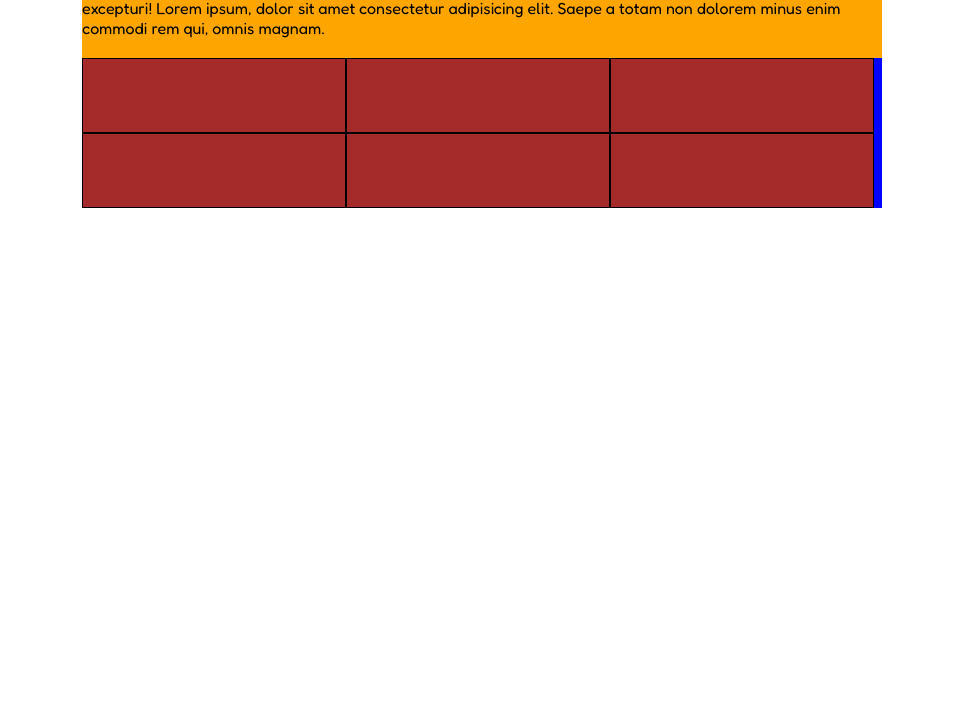
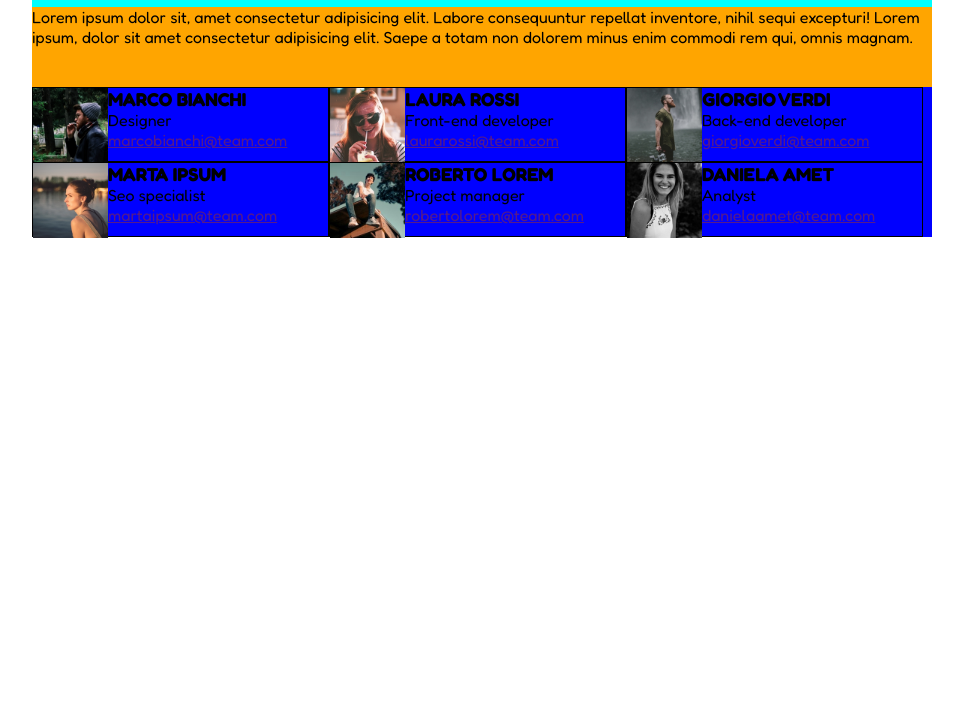
Before and after one commit to soniagaber/html-css-float-cards, a plain HTML site: page index.html in a window 1280 px wide. Shown: the part 92-800 px from the top of the page, without its empty margins (158-1121 px from the left). Drawn offline with Linux system fonts and the light colour scheme.

Commit message:
messo contenuto nelle varie card

```diff
--- a/css/style.css
+++ b/css/style.css
@@ -6,13 +6,15 @@
     font-family: 'Fredoka', sans-serif;
 }
 
-#container{width: 800px;
+#container{width: 900px;
 margin:0 auto;
 background-color: blue;}
 
 header{
-    height: 70px;
+    text-align: center;
     background-color: aqua;
+    padding: 30px 0;
+    color: #DF4787;
 }
 
 section:first-of-type{
@@ -21,7 +23,7 @@
 }
 
 .card{
-    background-color: brown;
+    background-color: rgba(red, green, blue, 0.5);
     height: 75px;
     width: 33%;
     border: 1px solid black;
@@ -34,3 +36,6 @@
     display: block;
     clear: both;
 }
+
+img{height: 75px;
+float: left;}
--- a/index.html
+++ b/index.html
@@ -7,7 +7,7 @@
     <title>Floating cards</title>
     <link rel="preconnect" href="https://fonts.googleapis.com">
 <link rel="preconnect" href="https://fonts.gstatic.com" crossorigin>
-<link href="https://fonts.googleapis.com/css2?family=Fredoka:wght@300;400;500;600&display=swap" rel="stylesheet">
+<link href="https://fonts.googleapis.com/css2?family=Fredoka:wght@300;400;500;600;700&display=swap" rel="stylesheet">
     <link rel="stylesheet" href="css/style.css">
 </head>
 <body>
@@ -20,12 +20,42 @@
                 Lorem ipsum dolor sit, amet consectetur adipisicing elit. Labore consequuntur repellat inventore, nihil sequi excepturi!  Lorem ipsum, dolor sit amet consectetur adipisicing elit. Saepe a totam non dolorem minus enim commodi rem qui, omnis magnam.
             </section>
             <section id="cards">
-                <div id="card1" class="card left"></div>
-                <div id="card2" class="card left"></div>
-                <div id="card3" class="card left"></div>
-                <div id="card4" class="card left"></div>
-                <div id="card5" class="card left"></div>
-                <div id="card6" class="card left"></div>
+                <div id="card1" class="card left">
+                    <img src="img/male1.png" alt="male1">
+                    <h3>MARCO BIANCHI</h3>
+                    <div >Designer</div>
+                    <a href="">marcobianchi@team.com</a>
+                </div>
+                <div id="card2" class="card left">
+                    <img src="img/female1.png" alt="female1">
+                    <h3>LAURA ROSSI</h3>
+                    <div >Front-end developer</div>
+                    <a href="">laurarossi@team.com</a>
+                </div>
+                <div id="card3" class="card left">
+                    <img src="img/male2.png" alt="male2">
+                    <h3>GIORGIO VERDI</h3>
+                    <div >Back-end developer</div>
+                    <a href="">giorgioverdi@team.com</a>
+                </div>
+                <div id="card4" class="card left">
+                    <img src="img/female2.png" alt="female2">
+                    <h3>MARTA IPSUM</h3>
+                    <div >Seo specialist</div>
+                    <a href="">martaipsum@team.com</a>
+                </div>
+                <div id="card5" class="card left">
+                    <img src="img/male3.png" alt="male3">
+                    <h3>ROBERTO LOREM</h3>
+                    <div >Project manager</div>
+                    <a href="">robertolorem@team.com</a>
+                </div>
+                <div id="card6" class="card left">
+                    <img src="img/female3.png" alt="female3">
+                    <h3>DANIELA AMET</h3>
+                    <div >Analyst</div>
+                    <a href="">danielaamet@team.com</a>
+                </div>
             </section>
 
         </main>
```
